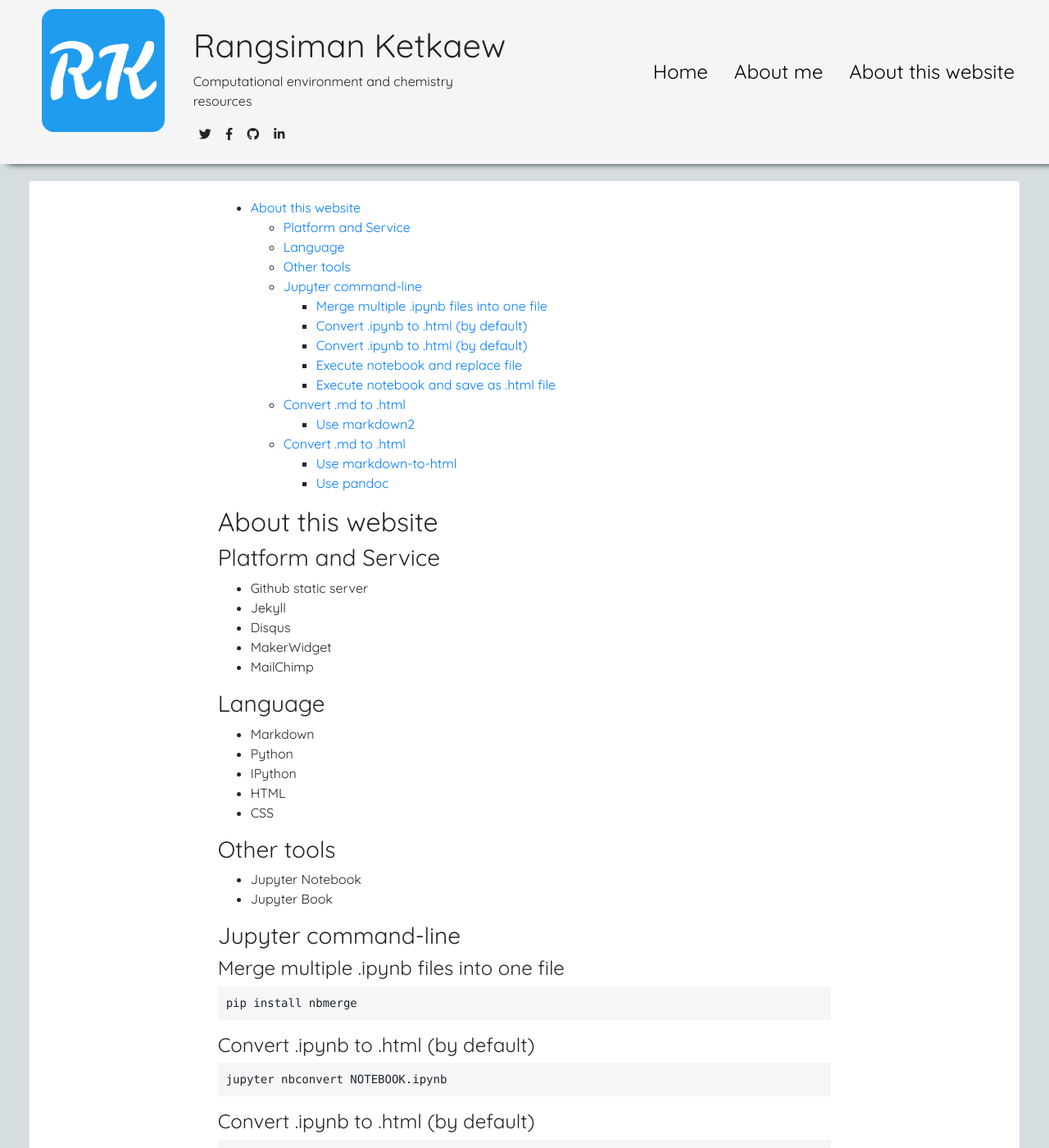
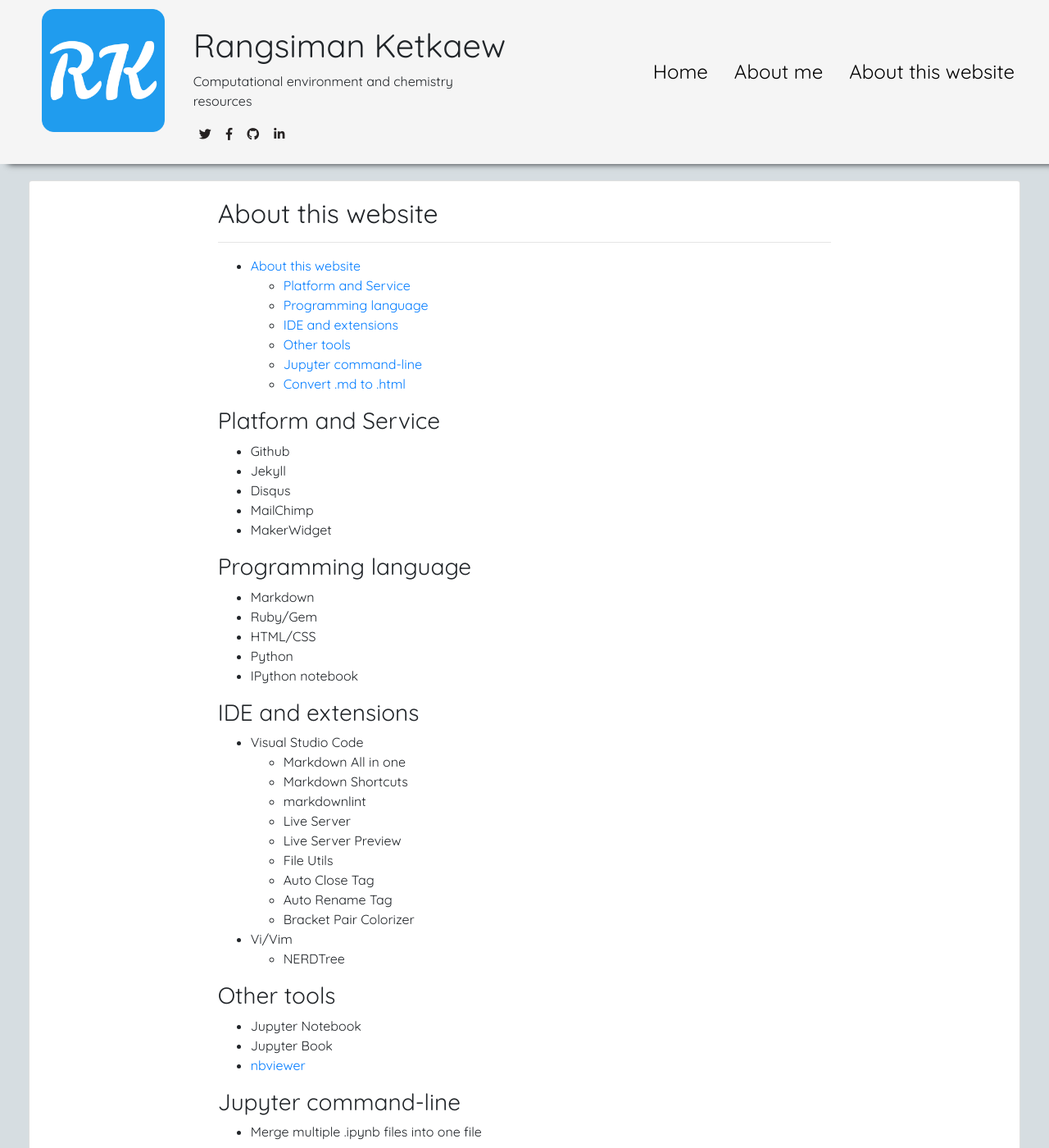
Before and after one commit to rangsimanketkaew/rangsimanketkaew.github.io, a Jekyll site: the page built from about-this-website.md, in a window 1280 px wide and 1400 px high. Shown: the whole window at 82% size. Built offline with Jekyll 4.4.1, drawn with Linux system fonts in a browser that asks for light colours; nearby versions of some CDN libraries; a script that is not in the unit is left out; our own code applies the rules of GitHub Pages for plain Markdown files.

````diff
--- a/about-this-website.md
+++ b/about-this-website.md
@@ -2,92 +2,99 @@
 layout: page
 ---
 
-- [About this website](#About-this-website)
-  - [Platform and Service](#Platform-and-Service)
-  - [Language](#Language)
-  - [Other tools](#Other-tools)
-  - [Jupyter command-line](#Jupyter-command-line)
-    - [Merge multiple .ipynb files into one file](#Merge-multiple-ipynb-files-into-one-file)
-    - [Convert .ipynb to .html (by default)](#Convert-ipynb-to-html-by-default)
-    - [Convert .ipynb to .html (by default)](#Convert-ipynb-to-html-by-default-1)
-    - [Execute notebook and replace file](#Execute-notebook-and-replace-file)
-    - [Execute notebook and save as .html file](#Execute-notebook-and-save-as-html-file)
-  - [Convert .md to .html](#Convert-md-to-html)
-    - [Use markdown2](#Use-markdown2)
-  - [Convert .md to .html](#Convert-md-to-html-1)
-    - [Use markdown-to-html](#Use-markdown-to-html)
-    - [Use pandoc](#Use-pandoc)
+## About this website
 
-## About this website
+---
+
+- [About this website](#about-this-website)
+  - [Platform and Service](#platform-and-service)
+  - [Programming language](#programming-language)
+  - [IDE and extensions](#ide-and-extensions)
+  - [Other tools](#other-tools)
+  - [Jupyter command-line](#jupyter-command-line)
+  - [Convert .md to .html](#convert-md-to-html)
 
 ### Platform and Service
 
-- Github static server
+- Github
 - Jekyll
 - Disqus
+- MailChimp
 - MakerWidget
-- MailChimp
 
-### Language
+### Programming language
 
 - Markdown
+- Ruby/Gem
+- HTML/CSS
 - Python
-- IPython
-- HTML
-- CSS
+- IPython notebook
+
+### IDE and extensions
+
+- Visual Studio Code
+  - Markdown All in one
+  - Markdown Shortcuts
+  - markdownlint
+  - Live Server
+  - Live Server Preview
+  - File Utils
+  - Auto Close Tag
+  - Auto Rename Tag
+  - Bracket Pair Colorizer
+- Vi/Vim
+  - NERDTree
 
 ### Other tools
 
 - Jupyter Notebook
 - Jupyter Book
+- [nbviewer](https://nbviewer.jupyter.org/)
 
 ### Jupyter command-line
 
-#### Merge multiple .ipynb files into one file
+- Merge multiple .ipynb files into one file
 
 ```
 pip install nbmerge
 ```
 
-#### Convert .ipynb to .html (by default)
+- Convert .ipynb to .html (by default)
 
 ```
 jupyter nbconvert NOTEBOOK.ipynb
 ```
 
-#### Convert .ipynb to .html (by default)
+- Convert .ipynb to .html (by default)
 
 ```
 jupyter nbconvert NOTEBOOK.ipynb --to html
 ```
 
-#### Execute notebook and replace file
+- Execute notebook and replace file
 
 ```
 jupyter nbconvert NOTEBOOK.ipynb --execute
 ```
 
-#### Execute notebook and save as .html file
+- Execute notebook and save as .html file
 
 ```
 jupyter nbconvert NOTEBOOK.ipynb --execute --to html
-
 ```
 
 ### Convert .md to .html
 
-#### Use markdown2
+- Use markdown2
 
 ```
 pip install markdown2
 ```
 
-### Convert .md to .html
-
-#### Use markdown-to-html
+- Use markdown-to-html
 
 https://www.npmjs.com/package/markdown-to-html
 
-#### Use pandoc
+- Use pandoc
 
 https://pandoc.org/getting-started.html
````
